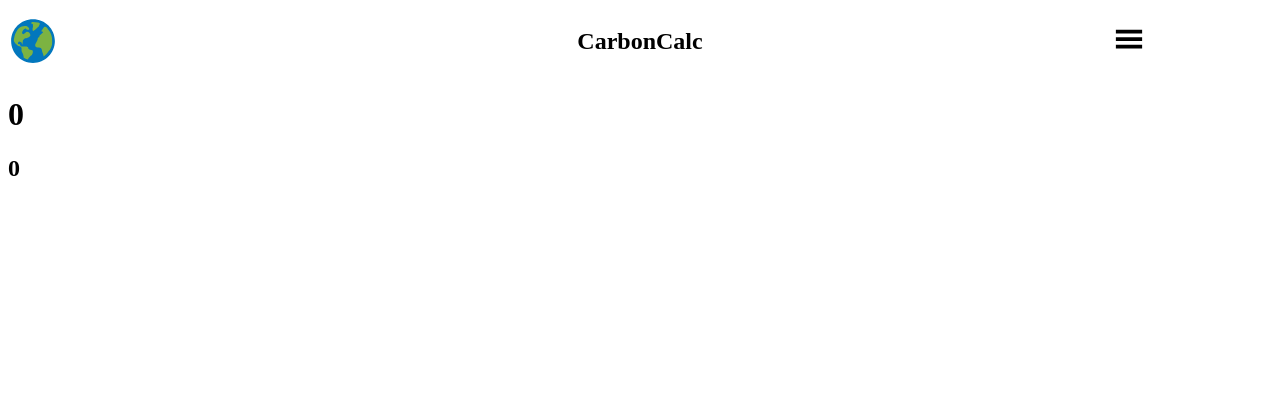
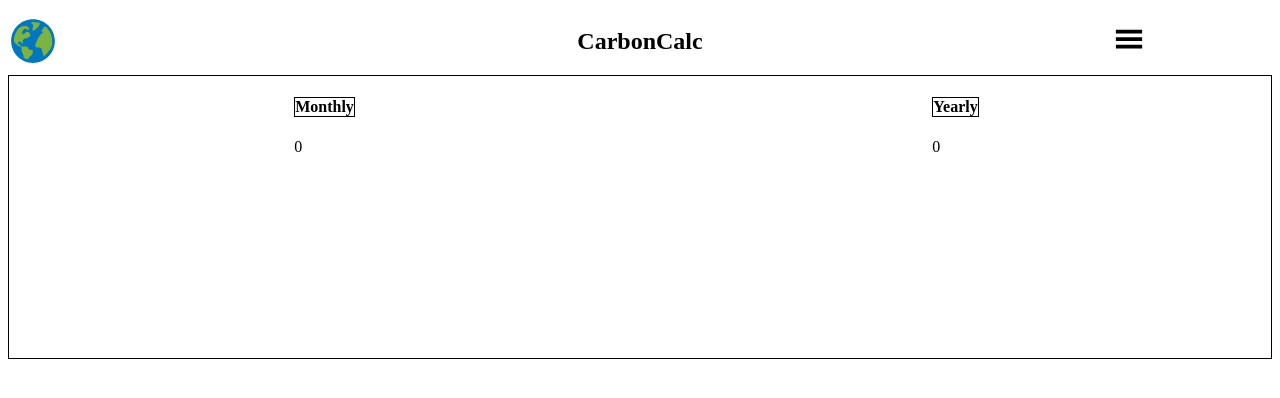
Before and after one commit to DestinyJoyner/CarbonCalc-ClimateHack, a React (Create React App) app: page /results in a window 1280 px wide. Shown: the top 398 px of the page. Built offline with nearby package versions, Linux system fonts and the light colour scheme.

Commit message:
still working

```diff
--- a/src/Components/Results.css
+++ b/src/Components/Results.css
@@ -0,0 +1,15 @@
+.results {
+    display: grid;
+    grid-template-rows: 1fr 2fr .5fr;
+    border: 1px solid black;
+}
+
+.results-chart {
+    display: grid;
+    grid-template-columns: 1fr 1fr;
+    justify-items: center;
+}
+
+.monthly h4 {
+    border: 1px solid black;
+}
--- a/src/Components/Results.js
+++ b/src/Components/Results.js
@@ -1,13 +1,26 @@
-import React from "react";
 import { useContextProvider } from "./Provider.js";
+import "./Results.css"
 
 export default function Results() {
 
   const { result, setResult, categories } = useContextProvider();
 
   // lbs of co2 -> 6000 - 16000 good, 16000-22000 avg, >22000 bad
-  return <div>
-    <h1>{result}</h1>
-    <h2>{result *12}</h2>
-  </div>;
+  return (
+    <div className="results">
+      <div className="results-chart">
+        <section className="monthly">
+          <h4>Monthly</h4>
+          <span>{result}</span>
+        </section>
+
+        <section className="monthly">
+          <h4>Yearly</h4>
+          <span>{result * 12}</span>
+        </section>
+
+      </div>
+
+  </div>
+  );
 }
```
